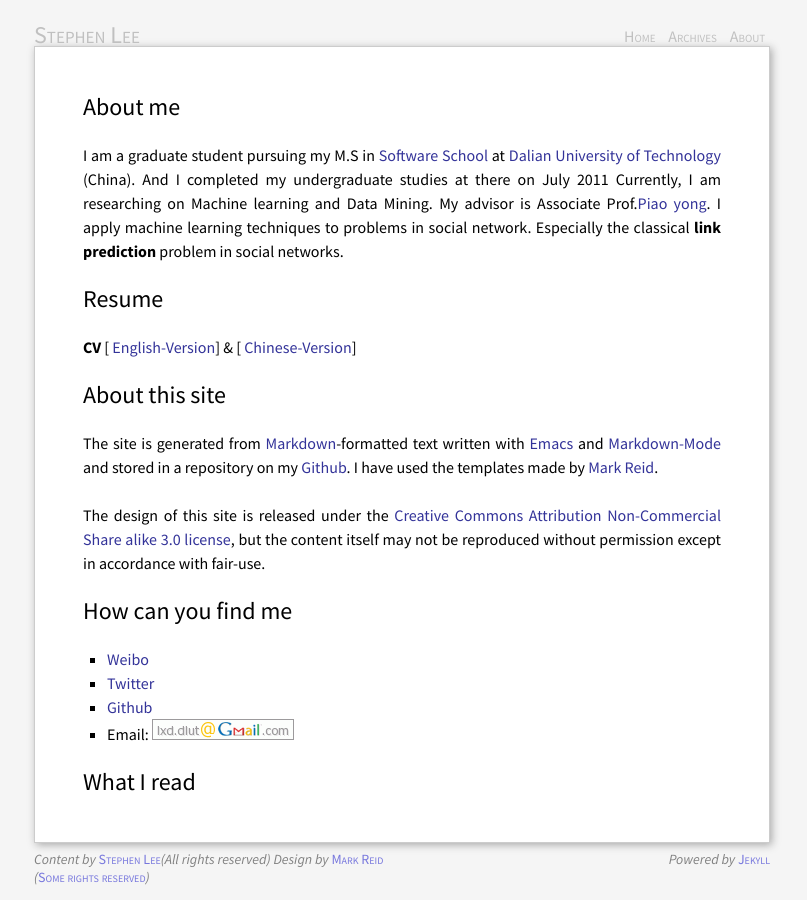
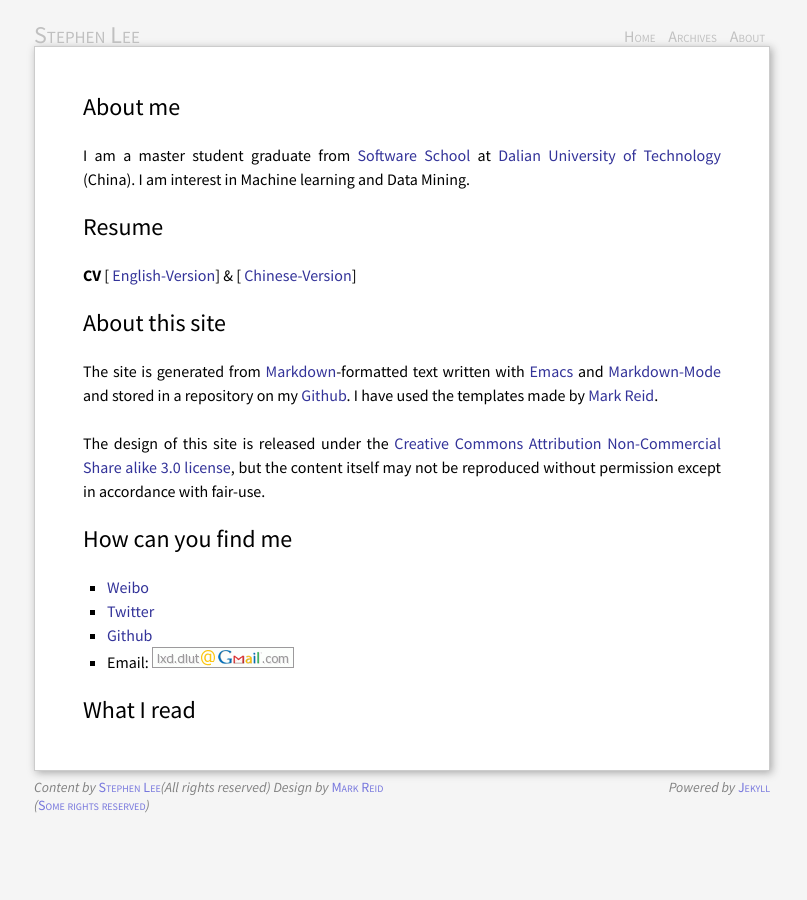
Before and after one commit to stephenLee/stephenlee.github.com, a Jekyll site: the page built from about/index.markdown, in a window 1280 px wide. Shown: the whole page, without its empty margins (238-1045 px from the left). Built offline with Jekyll 4.4.1, drawn with Linux system fonts in a browser that asks for light colours.

```diff
--- a/about/index.markdown
+++ b/about/index.markdown
@@ -9,19 +9,14 @@ top 	: Stephen Lee
 
 # About me #
 
-I am a graduate student pursuing my M.S in [Software
+I am a master student graduate from [Software
 School](http:ssdut.dlut.edu.cn) at [Dalian University of
 Technology](http://www.dlut.edu.cn) (China).
-And I completed my undergraduate studies at there on July 2011
-Currently, I am researching on Machine learning and Data Mining. My
-advisor is Associate Prof.[Piao
-yong](http://ssdut.dlut.edu.cn/teachers/show.php?id=81). I apply
-machine learning techniques to problems in social network. Especially the
-classical **link prediction** problem in social networks.
+I am interest in  Machine learning and Data Mining.
 
 # Resume #
 
-**CV** [ [English-Version](https://github.com/stephenLee/CV/blob/master/english/cv_english.pdf?raw=true)] & [ [Chinese-Version](https://github.com/stephenLee/CV/blob/master/chinese/cv_chinese.pdf?raw=true)]
+**CV** [ [English-Version](https://cdn.rawgit.com/stephenLee/CV/master/cv_english.pdf)] & [ [Chinese-Version](https://cdn.rawgit.com/stephenLee/CV/master/cv_chinese.pdf)]
 
 # About this site #
 
```
